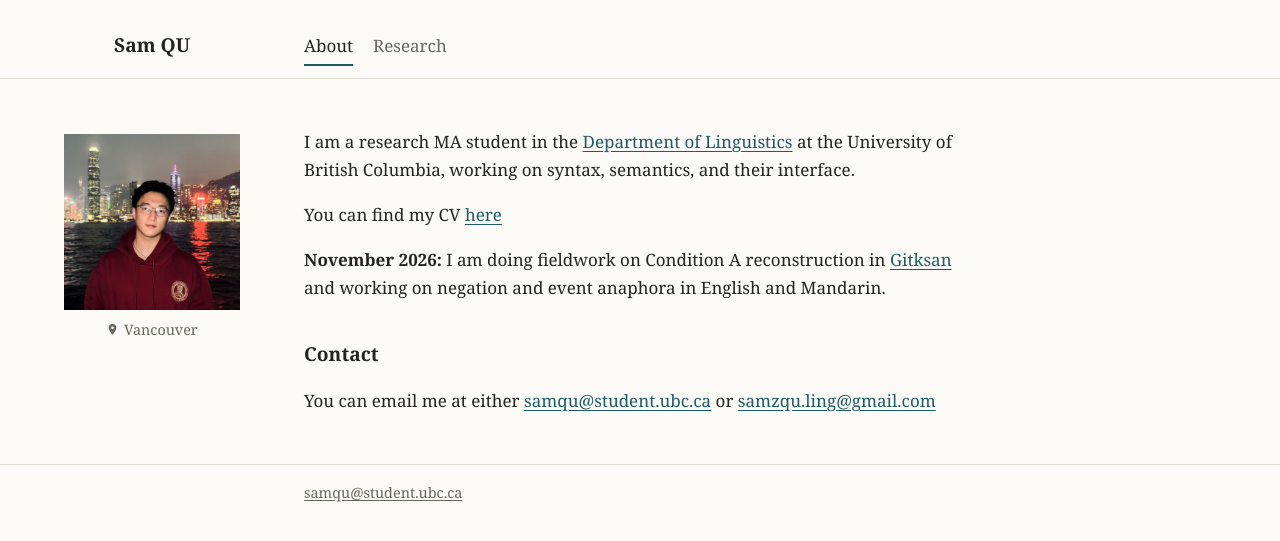
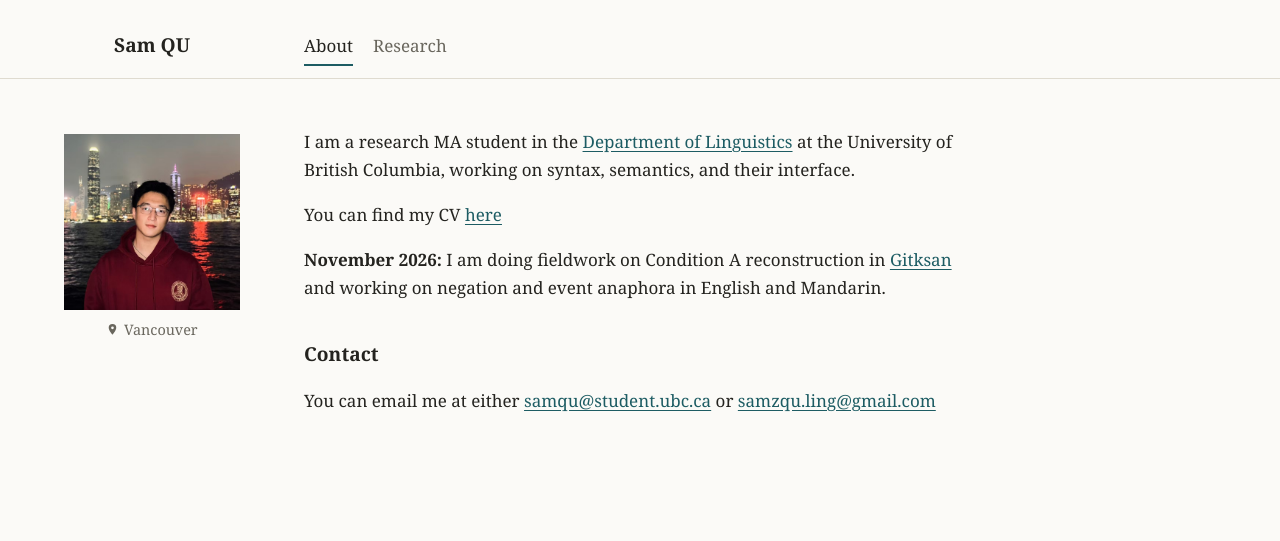
Before and after one commit to sam-z-qu/sam-z-qu.github.io, a Jekyll site: the page built from index.md, in a window 1280 px wide. Shown: the top 541 px of the page. Built offline with Jekyll 4.4.1, drawn with Linux system fonts in a browser that asks for light colours.

Commit message:
Remove email from site footer
Co-Authored-By: Claude Opus 5.5 <noreply@anthropic.com>
Claude-Session: https://claude.ai/code/session_016Y6hTPtaWNJcwm4ToujsaF

```diff
--- a/_layouts/default.html
+++ b/_layouts/default.html
@@ -20,8 +20,5 @@
   <main>
     {{ content }}
   </main>
-  <footer>
-    <a href="mailto:{{ site.email }}">{{ site.email }}</a>
-  </footer>
 </body>
 </html>
```
